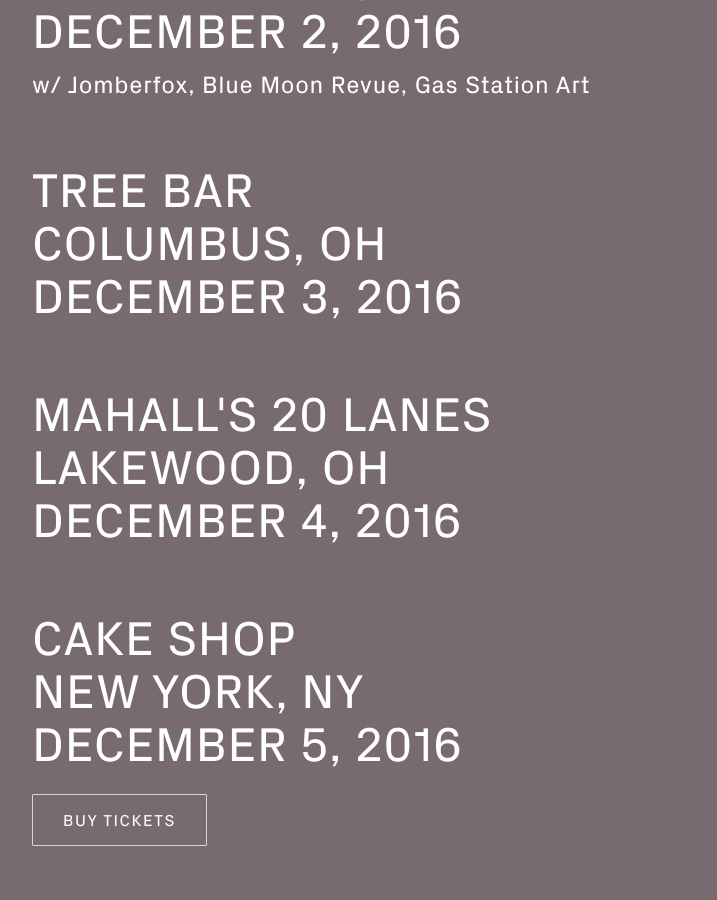
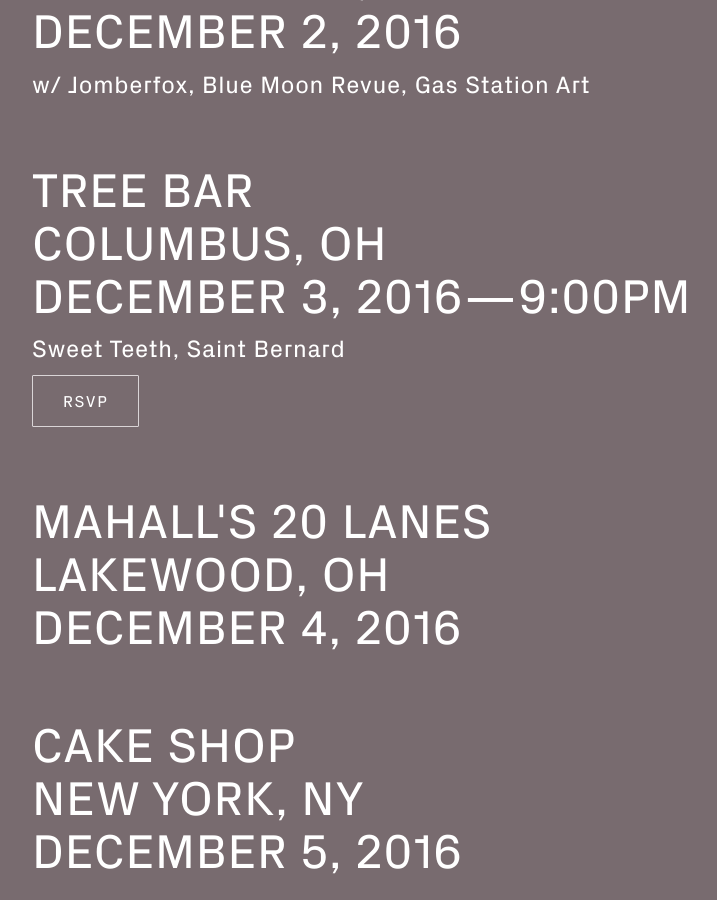
Before and after one commit to sunjacket/sunjacket.github.io, a Jekyll site: the page built from index.html, in a window 1280 px wide and 900 px high, scrolled down 4557 px. Shown: the whole window, without its empty margins (32-749 px from the left). Built offline with Jekyll 4.4.1, drawn with Linux system fonts in a browser that asks for light colours; nearby versions of some CDN libraries; comment, search, counter and statistics services are not loaded.

Commit message:
Update shows

```diff
--- a/index.html
+++ b/index.html
@@ -154,7 +154,9 @@
         <dl class="show-details">
           <dt class="show-venue">Tree Bar</dt>
           <dd class="show-location">Columbus, OH</dd>
-          <dd class="show-date-time">December 3, 2016</dd>
+          <dd class="show-date-time">December 3, 2016—9:00PM</dd>
+          <dd class="show-bands">Sweet Teeth, Saint Bernard</dd>
+          <a class="btn btn-rsvp" href="https://www.facebook.com/events/1126490500738474/" target="_blank">RSVP</a>
         </dl>
       </li>
       <!-- /show -->
```
